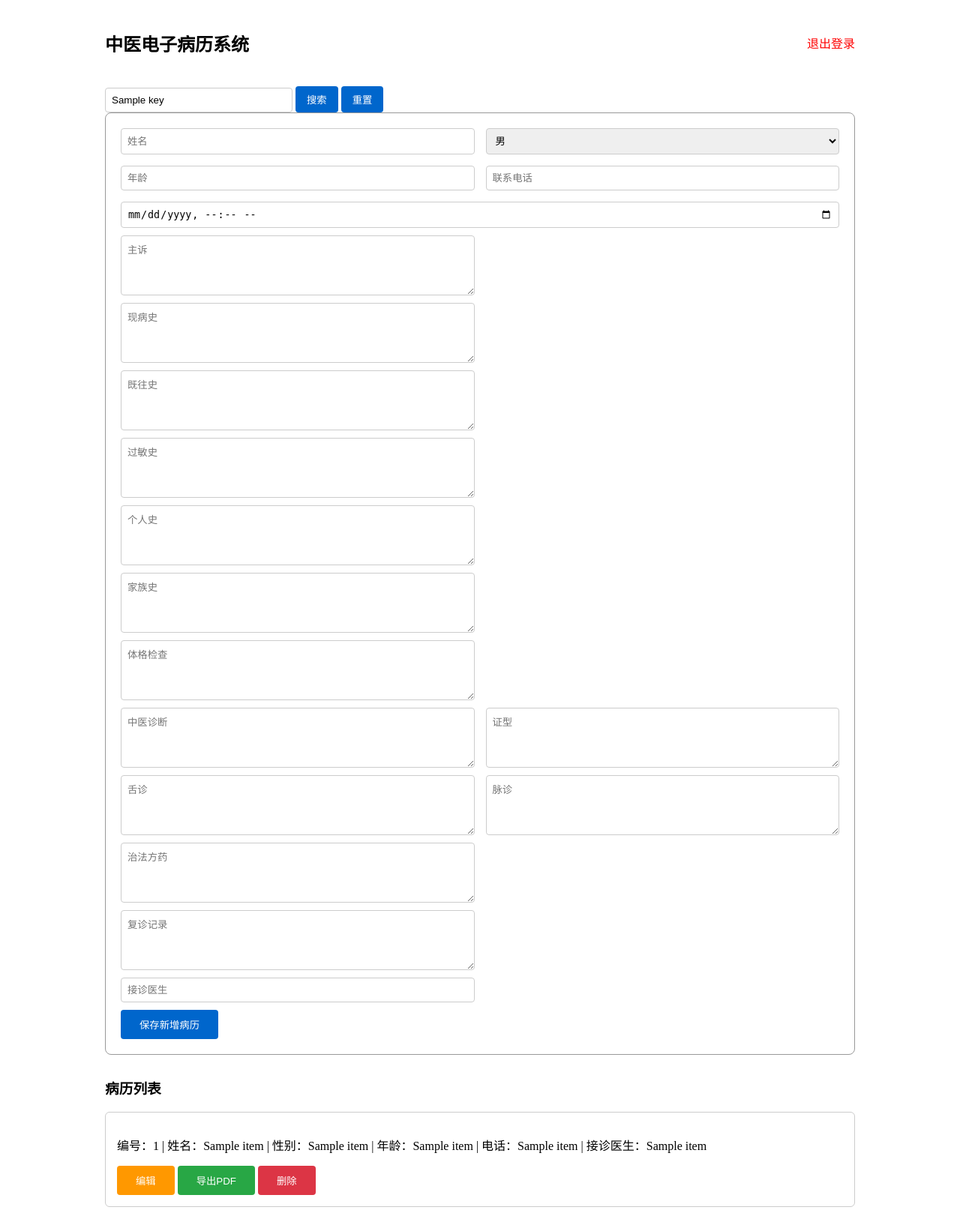
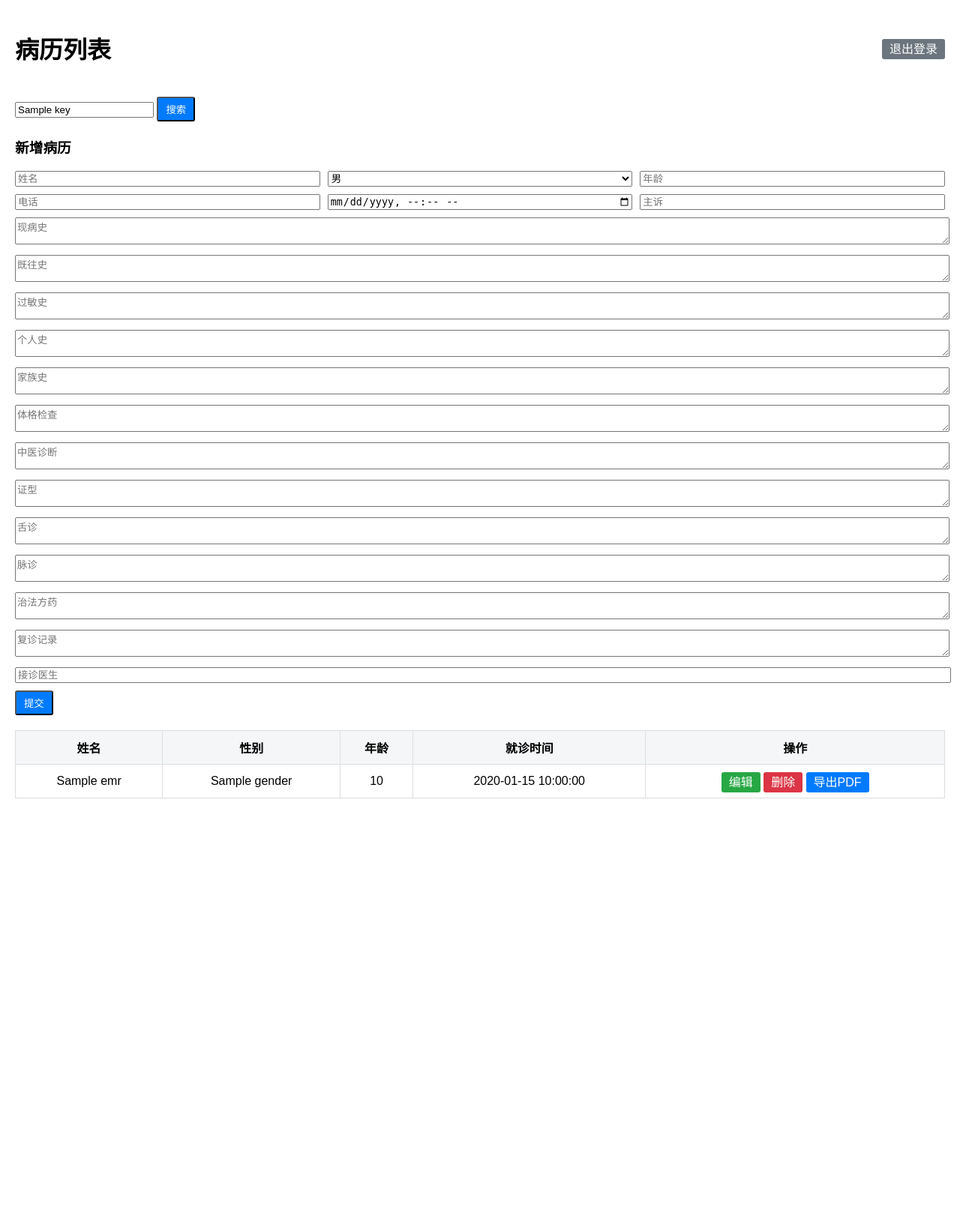
Before and after one commit to Y51888888/emr-flask, a Flask app: template templates/index.html in a window 1280 px wide. Shown: the whole page at 75% size. After the commit the page ends 1065 px from the top, so only its background shows below. Run offline with Flask 3, Linux system fonts and the light colour scheme; the template is opened without the code that fills it: most values are stand-ins (such as "Sample title", 1, 10 or a date in 2020); parts of the project's set-up code (start-up, migrations or seed data) failed here and were passed over.

Commit message:
Update index.html

```diff
--- a/templates/index.html
+++ b/templates/index.html
@@ -2,88 +2,82 @@
 <html lang="zh-CN">
 <head>
     <meta charset="UTF-8">
-    <title>中医电子病历系统</title>
+    <title>病历列表</title>
     <style>
-        body{max-width:1000px;margin:20px auto;padding:0 20px;}
-        .top-bar{display:flex;justify-content:space-between;align-items:center;margin-bottom:20px;}
-        .search-box input{padding:8px;width:250px;}
-        .search-box button{padding:8px 15px;background:#0066cc;color:white;border:none;}
-        .logout{color:red;text-decoration:none;}
-        .form-box{border:1px solid #999;padding:20px;border-radius:8px;margin-bottom:30px;}
-        .row{display:grid;grid-template-columns:1fr 1fr;gap:15px;margin-bottom:10px;}
-        .full{grid-column:1/-1;}
-        input,textarea,select{width:100%;padding:8px;box-sizing:border-box;border:1px solid #ccc;border-radius:4px;}
-        textarea{height:80px;resize:vertical;}
-        button{padding:10px 25px;background:#0066cc;color:white;border:none;border-radius:4px;cursor:pointer;}
-        .item{border:1px solid #ccc;padding:15px;margin:10px 0;border-radius:6px;}
-        .btn-del{background:#dc3545;}
-        .btn-pdf{background:#28a745;}
-        .btn-edit{background:#ff9800;}
+        body { font-family: "Microsoft Yahei", sans-serif; margin: 20px; }
+        .header { display: flex; justify-content: space-between; align-items: center; margin-bottom: 20px; }
+        table { width: 100%; border-collapse: collapse; margin-top: 20px; }
+        th, td { border: 1px solid #ddd; padding: 10px; text-align: center; }
+        th { background: #f4f6f8; }
+        .btn { padding: 5px 10px; background: #007bff; color: white; text-decoration: none; border-radius: 3px; }
+        .btn.del { background: #dc3545; }
+        .btn.edit { background: #28a745; }
     </style>
 </head>
 <body>
-    <div class="top-bar">
-        <h2>中医电子病历系统</h2>
-        <a href="{{url_for('logout')}}" class="logout">退出登录</a>
+    <div class="header">
+        <h1>病历列表</h1>
+        <div>
+            <a href="/logout" class="btn" style="background:#6c757d;">退出登录</a>
+        </div>
     </div>
 
-    <div class="search-box">
-        <form action="/" method="get">
-            <input type="text" name="key" placeholder="输入姓名/电话搜索" value="{{key}}">
-            <button type="submit">搜索</button>
-            <a href="/"><button type="button">重置</button></a>
+    <form method="GET" style="margin-bottom: 20px;">
+        <input type="text" name="key" placeholder="按姓名/电话搜索" value="{{ key }}">
+        <button type="submit" class="btn">搜索</button>
     </form>
-    </div>
 
-    <div class="form-box">
-        <form method="post">
+    <h3>新增病历</h3>
+    <form method="POST">
         <input type="hidden" name="action" value="add">
-            <div class="row">
+        <div style="display: grid; grid-template-columns: repeat(3, 1fr); gap: 10px; margin-bottom: 10px;">
             <input type="text" name="name" placeholder="姓名" required>
-                <select name="gender">
+            <select name="gender" required>
                 <option value="男">男</option>
                 <option value="女">女</option>
             </select>
             <input type="number" name="age" placeholder="年龄" required>
-                <input type="text" name="phone" placeholder="联系电话">
-                <input type="datetime-local" name="visit_time" class="full">
+            <input type="text" name="phone" placeholder="电话" required>
+            <input type="datetime-local" name="visit_time" required>
+            <input type="text" name="chief_complaint" placeholder="主诉" required>
         </div>
+        <textarea name="present_history" placeholder="现病史" rows="2" style="width:100%; margin-bottom:10px;"></textarea>
+        <textarea name="past_history" placeholder="既往史" rows="2" style="width:100%; margin-bottom:10px;"></textarea>
+        <textarea name="allergy_history" placeholder="过敏史" rows="2" style="width:100%; margin-bottom:10px;"></textarea>
+        <textarea name="personal_history" placeholder="个人史" rows="2" style="width:100%; margin-bottom:10px;"></textarea>
+        <textarea name="family_history" placeholder="家族史" rows="2" style="width:100%; margin-bottom:10px;"></textarea>
+        <textarea name="physical_exam" placeholder="体格检查" rows="2" style="width:100%; margin-bottom:10px;"></textarea>
+        <textarea name="tcm_diag" placeholder="中医诊断" rows="2" style="width:100%; margin-bottom:10px;"></textarea>
+        <textarea name="syndrome_type" placeholder="证型" rows="2" style="width:100%; margin-bottom:10px;"></textarea>
+        <textarea name="tongue_diag" placeholder="舌诊" rows="2" style="width:100%; margin-bottom:10px;"></textarea>
+        <textarea name="pulse_diag" placeholder="脉诊" rows="2" style="width:100%; margin-bottom:10px;"></textarea>
+        <textarea name="therapy_prescription" placeholder="治法方药" rows="2" style="width:100%; margin-bottom:10px;"></textarea>
+        <textarea name="follow_up" placeholder="复诊记录" rows="2" style="width:100%; margin-bottom:10px;"></textarea>
+        <input type="text" name="doctor_name" placeholder="接诊医生" required style="width:100%; margin-bottom:10px;">
+        <button type="submit" class="btn">提交</button>
+    </form>
 
-            <div class="row full"><textarea name="chief_complaint" placeholder="主诉"></textarea></div>
-            <div class="row full"><textarea name="present_history" placeholder="现病史"></textarea></div>
-            <div class="row full"><textarea name="past_history" placeholder="既往史"></textarea></div>
-            <div class="row full"><textarea name="allergy_history" placeholder="过敏史"></textarea></div>
-            <div class="row full"><textarea name="personal_history" placeholder="个人史"></textarea></div>
-            <div class="row full"><textarea name="family_history" placeholder="家族史"></textarea></div>
-            <div class="row full"><textarea name="physical_exam" placeholder="体格检查"></textarea></div>
-
-            <div class="row">
-                <textarea name="tcm_diag" placeholder="中医诊断"></textarea>
-                <textarea name="syndrome_type" placeholder="证型"></textarea>
-            </div>
-            <div class="row">
-                <textarea name="tongue_diag" placeholder="舌诊"></textarea>
-                <textarea name="pulse_diag" placeholder="脉诊"></textarea>
-            </div>
-
-            <div class="row full"><textarea name="therapy_prescription" placeholder="治法方药"></textarea></div>
-            <div class="row full"><textarea name="follow_up" placeholder="复诊记录"></textarea></div>
-            <div class="row full"><input type="text" name="doctor_name" placeholder="接诊医生" required></div>
-
-            <button type="submit">保存新增病历</button>
-        </form>
-    </div>
-
-    <h3>病历列表</h3>
-    {% for item in emr_list %}
-    <div class="item">
-        <p>编号：{{item[0]}} | 姓名：{{item[1]}} | 性别：{{item[2]}} | 年龄：{{item[3]}} | 电话：{{item[4]}} | 接诊医生：{{item[19]}}</p>
-        <a href="{{url_for('edit_emr',eid=item[0])}}"><button class="btn-edit">编辑</button></a>
-        <a href="{{url_for('export_pdf',eid=item[0])}}"><button class="btn-pdf">导出PDF</button></a>
-        <a href="{{url_for('delete_emr',eid=item[0])}}" onclick="return confirm('确定删除？')">
-            <button class="btn-del">删除</button>
-        </a>
-    </div>
+    <table>
+        <tr>
+            <th>姓名</th>
+            <th>性别</th>
+            <th>年龄</th>
+            <th>就诊时间</th>
+            <th>操作</th>
+        </tr>
+        {% for emr in emr_list %}
+        <tr>
+            <td>{{ emr.name }}</td>
+            <td>{{ emr.gender }}</td>
+            <td>{{ emr.age }}</td>
+            <td>{{ emr.visit_time }}</td>
+            <td>
+                <a href="/edit/{{ emr.id }}" class="btn edit">编辑</a>
+                <a href="/del/{{ emr.id }}" class="btn del" onclick="return confirm('确定删除吗？')">删除</a>
+                <a href="/pdf/{{ emr.id }}" class="btn">导出PDF</a>
+            </td>
+        </tr>
         {% endfor %}
+    </table>
 </body>
 </html>
```
Lines whose indentation alone changed are shown as unchanged.
